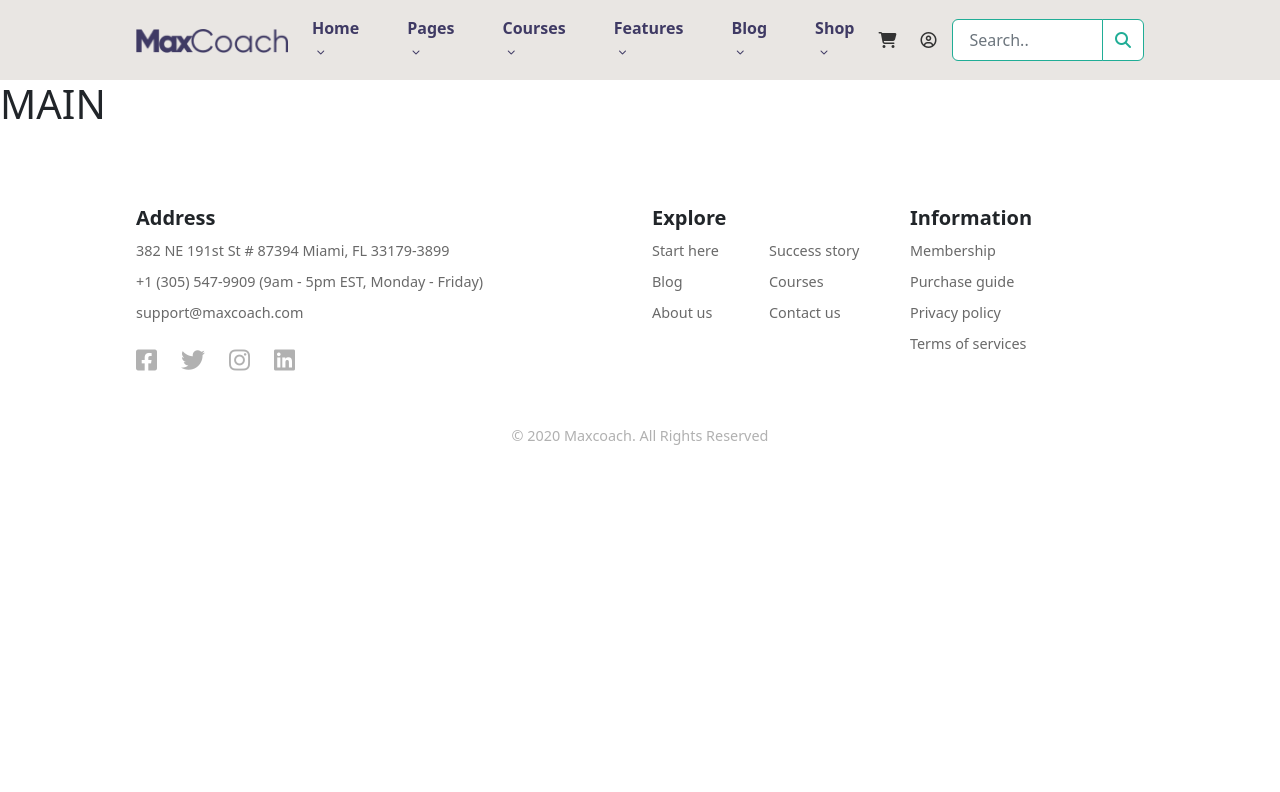
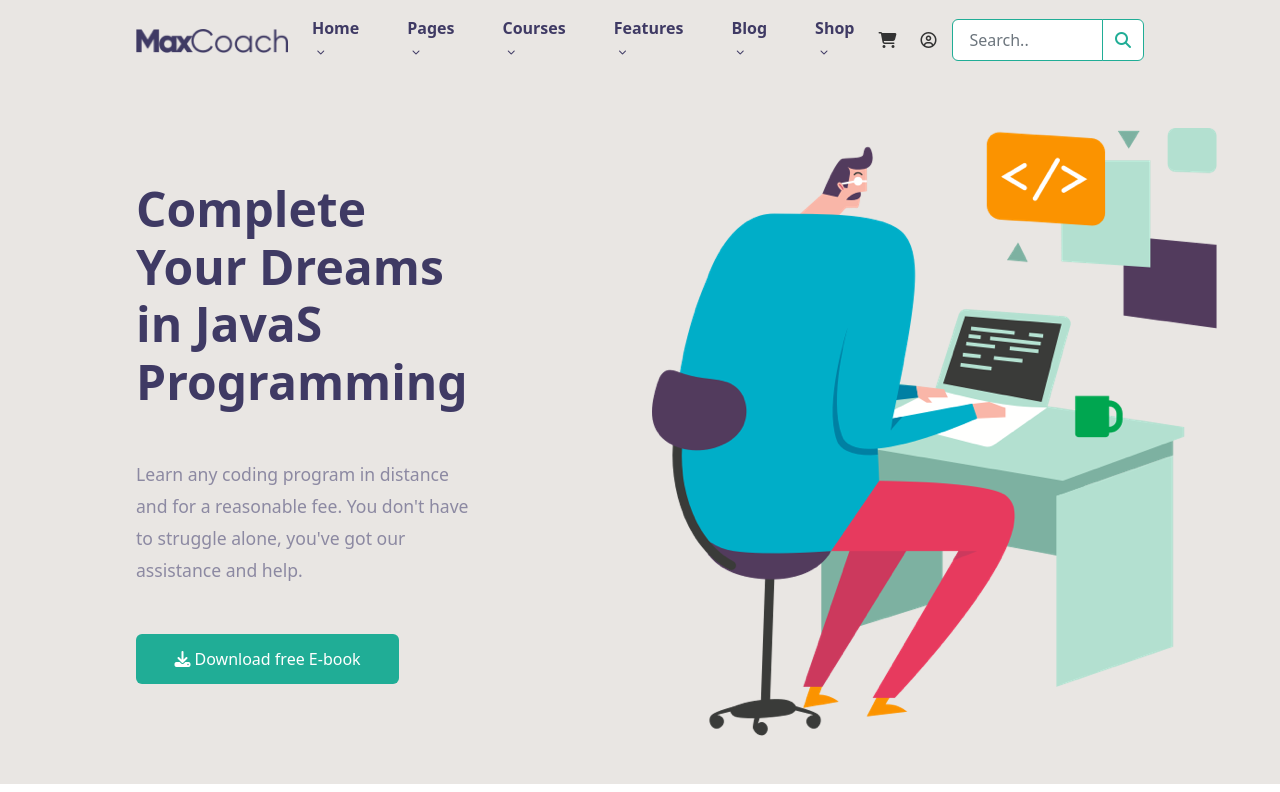
Before and after one commit to andreaconv/proj-html-vuejs, a Vue app: page / in a window 1280 px wide. Shown: the top 792 px of the page. Built offline with nearby package versions, Linux system fonts and the light colour scheme.

Commit message:
[add] jumbotron senza immagine

```diff
--- a/src/App.vue
+++ b/src/App.vue
@@ -1,5 +1,6 @@
 <script>
 import Header from './components/myHeader.vue';
+import Jumbo from './components/Jumbo.vue';
 import Main from './components/myMain.vue';
 import Footer from './components/myFooter.vue';
 import { store } from './data/store';
@@ -8,6 +9,7 @@ export default {
   name: 'App',
   components: {
     Header,
+    Jumbo,
     Main,
     Footer,
   },
@@ -31,6 +33,7 @@ export default {
 <template>
 
   <Header />
+  <Jumbo />
   <Main />
   <Footer />
 
--- /dev/null
+++ b/src/components/Jumbo.vue
@@ -0,0 +1,97 @@
+<script>
+export default {
+  name: 'Jumbo',
+}
+</script>
+
+<!-- FIXME: l'immagine di sfondo si vede -->
+
+<template>
+  <section>
+
+    <!-- <img  id="jumbo" src="../../src/assets/img/jumbo-overlay.svg" alt=""> -->
+    <div class="ac-container h-100 px-2 z-1">
+      <div class="row">
+        <div class="col col-6 d-flex flex-column justify-content-center">
+          <div id="jumbotron">
+
+            <h1>Complete Your Dreams in JavaS Programming</h1>
+            <p class="my-5">Learn any coding program in distance and for a reasonable fee. You don't have to struggle alone, you've got our assistance and help.</p>
+            <button type="button" class="btn ac"><a href="#"><i class="fa-solid fa-download"></i> Download free E-book</a></button>
+
+          </div>
+        </div>
+        <div class="col col-6 py-5">
+          <img  src="/home-5-hero-image.png" alt="">
+        </div>
+      </div>
+    </div>
+
+  </section>
+</template>
+
+<style lang="scss" scoped>
+  @use '../scss/partials/general' as *;
+  @use '../scss/partials/vars' as *;
+
+  section{
+    background-color: $jumbo-color;
+    padding-top: $height-header;
+
+    // FIXME: una soluzione
+    // background-image: url(../../src/assets/img/jumbo-overlay.svg);
+    // background-repeat: no-repeat;
+    // background-size: contain;
+    // position: relative;
+
+    // FIXME: altra soluzione
+    // img#jumbo{
+    //   position: absolute;
+    //   bottom: 0;
+    //   right: 0;
+    //   width: 97%;
+    //   height: 400px;
+    //   transform: rotateX(180deg);
+    // }
+
+    // &:before {
+    //   content: "";
+    //   position: absolute;
+    //   width: 97%;
+    //   // height: 200%;
+    //   bottom: 0;
+    //   right: 0;
+    //   // z-index: -1;
+    //   background: url(../../src/assets/img/jumbo-overlay.svg) 0 0 repeat;
+    //   transform: rotateX(180deg);
+    // }
+
+    #jumbotron{
+      width: 70%;
+      h1{
+        font-size: 3rem;
+        font-weight: bold;
+        color: $primary-color;
+      }
+      p{
+        font-size: 1.1rem;
+        color: $light-primary;
+        line-height: 2rem;
+      }
+      button.btn.ac{
+        background-color: $secondary-color;
+        padding: .8rem 2.4rem;
+        border: none;
+        cursor: pointer;
+        &:hover{
+          background-color: $primary-color;
+        }
+
+        *{
+          color: white;
+        }
+      }
+    }
+  }
+
+</style>
--- a/src/components/myHeader.vue
+++ b/src/components/myHeader.vue
@@ -9,7 +9,7 @@ export default {
 }
 </script>
 
-<!-- TODO:
+<!-- TODO: MODIFICARE HEADER
   1. fixare in alto
   2. cambiare il colore di sfondo
   3. aggiungere border shadow-->
@@ -31,6 +31,11 @@ export default {
   header{
     height: $height-header;
     background-color: $jumbo-color;
+    position: fixed;
+    z-index: 999;
+    top: 0;
+    right: 0;
+    width: 100%;
 
     .ac-container{
 
--- a/src/components/partials/mySearch.vue
+++ b/src/components/partials/mySearch.vue
@@ -5,7 +5,7 @@ export default {
 </script>
 
 <!-- TODO:
-  1. togliere il bordo blu quando viene selezionato l'input
+  1. sistemare il bordo quando viene selezionato l'input al :focus
   2. togliere il bordo sinistro all'icona di ricerca -->
 
 <template>
```
Also changed, not shown: src/assets/img/jumbo-overlay.png (added).
